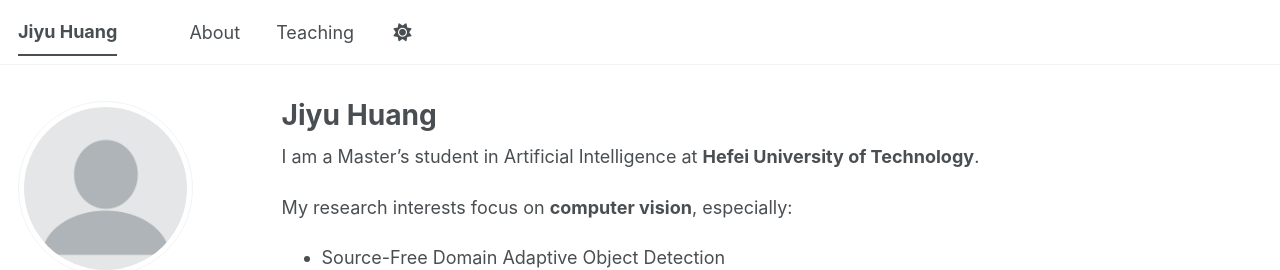
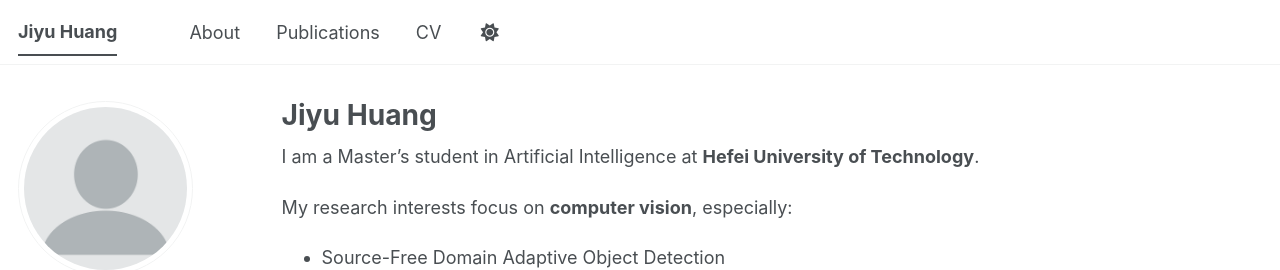
Before and after one commit to huangjiyu23/huangjiyu23.github.io, a Jekyll site: the page built from index.md, in a window 1280 px wide. Shown: the top 270 px of the page. Built offline with Jekyll 4.4.1, drawn with Linux system fonts in a browser that asks for light colours; a style sheet for code colours, icons or effects is not loaded.

Commit message:
Update navigation.yml

```diff
--- a/_data/navigation.yml
+++ b/_data/navigation.yml
@@ -8,9 +8,12 @@
 #      Markdown formatted page while the second is generated using JSON.
 
 main:
+
   - title: "About"
     url: /
 
+  - title: "Publications"
+    url: /publications/
 
-  - title: "Teaching"
-    url: /teaching/
+  - title: "CV"
+    url: /cv/
```
